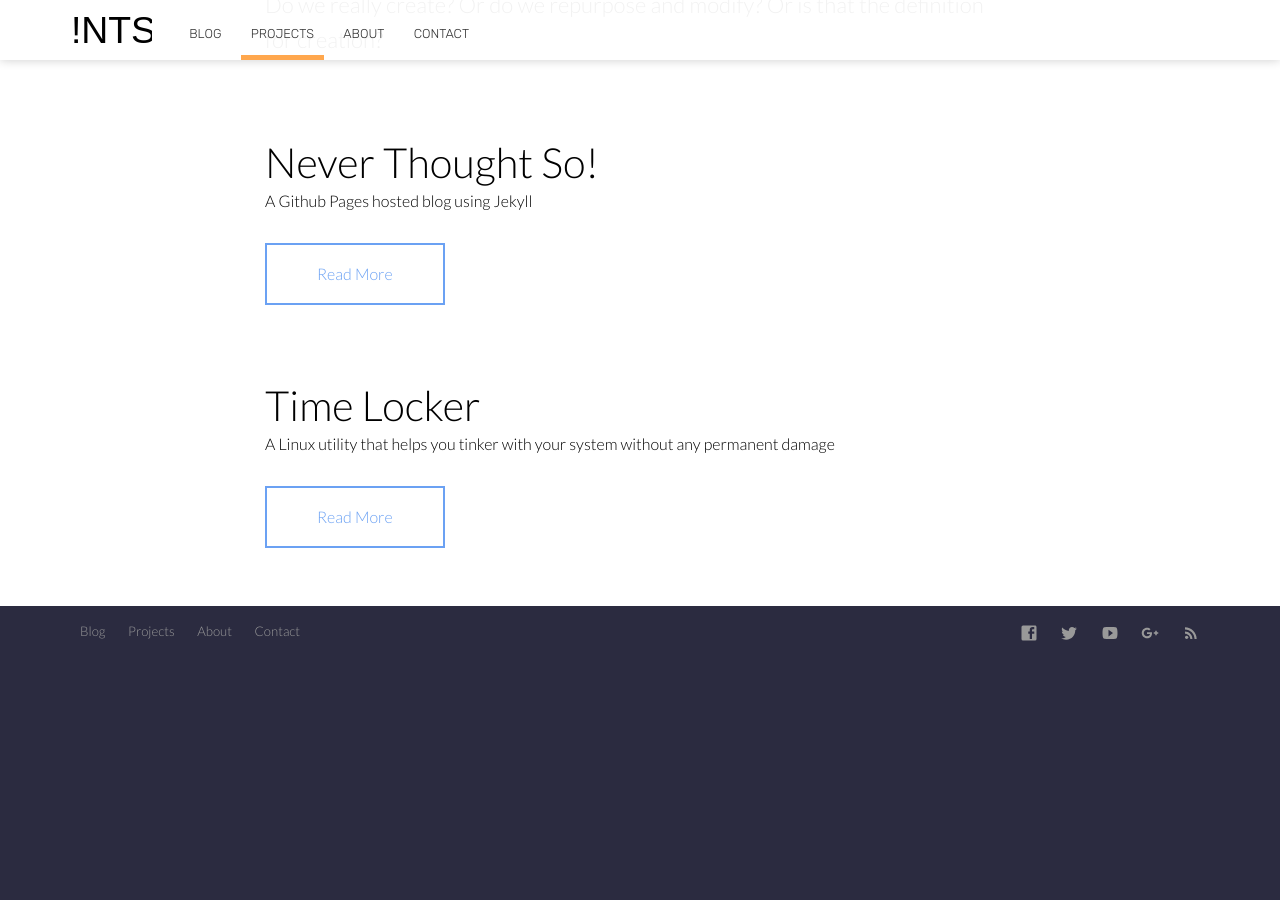
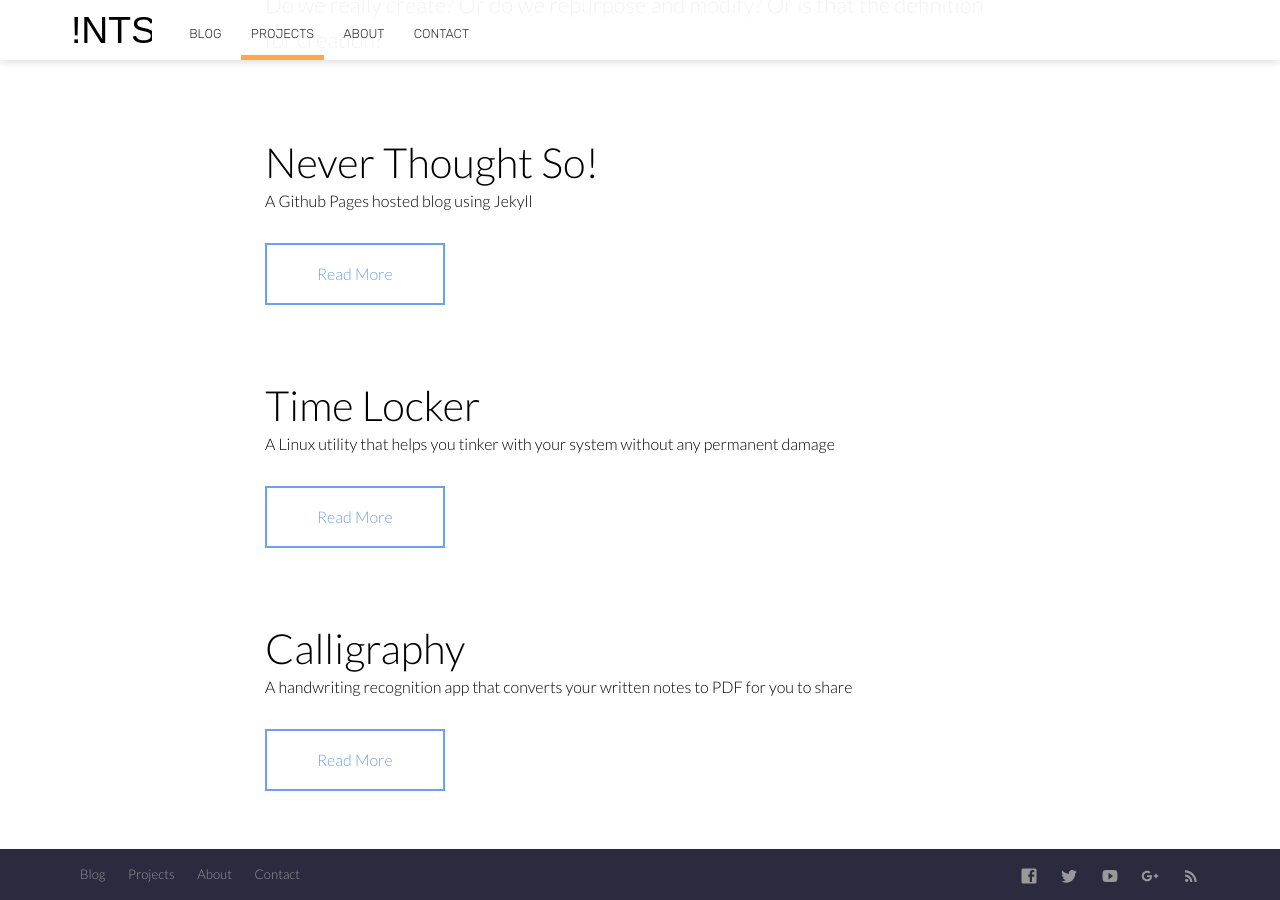
Before and after one commit to bhediathewolf/bhediathewolf.github.io, a Jekyll site: the page built from project/index.html, in a window 1280 px wide and 900 px high, scrolled down 943 px. Built offline with Jekyll 4.4.1, drawn with Linux system fonts in a browser that asks for light colours; nearby versions of some CDN libraries; before the commit the page ends 1600 px from its top, so only the background shows below that.

Commit message:
Added Project

```diff
--- a/_data/projects.yml
+++ b/_data/projects.yml
@@ -11,3 +11,9 @@ timelocker:
     has_demo: false
     has_github: true
     github: https://github.com/bhediathewolf/timelocker
+
+calligraphy:
+    title: Calligraphy
+    subtitle: A handwriting recognition app that converts your written notes to PDF for you to share
+    has_demo: false
+    has_github: false
```
